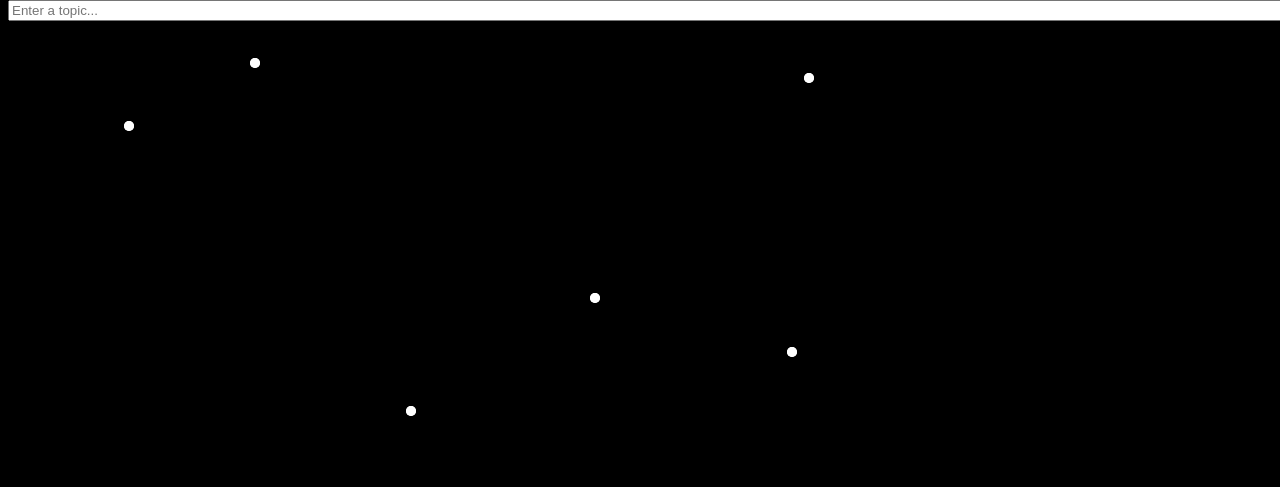
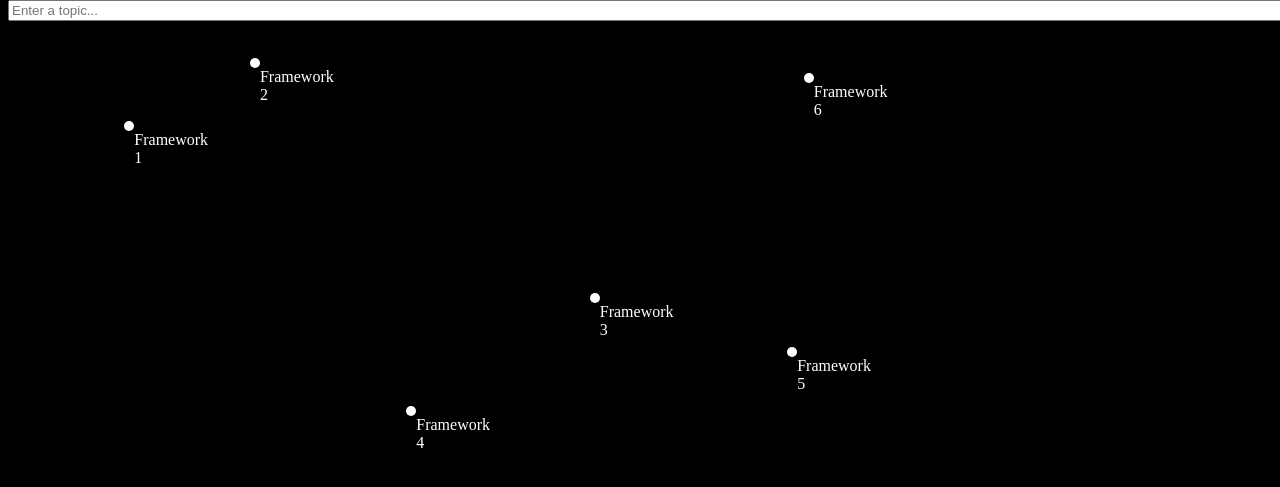
Before and after one commit to lao8n/chatgpt_experiments, a Flask app: page / in a window 1280 px wide. Shown: the top 487 px of the page. Run offline with Flask 3, Linux system fonts and the light colour scheme.

Commit message:
displays lorem ipsum detail if click on link otherwise just displays the frameworks name

```diff
--- a/visualiser/app.py
+++ b/visualiser/app.py
@@ -4,13 +4,20 @@ import random
 app = Flask(__name__)
 
 # This should be fetched from a database in a real application
+# add a third dimension to the data call text with lorem ipsum text
+lorem_ipsum_text = """
+Lorem ipsum dolor sit amet, consectetur adipiscing elit, sed do eiusmod tempor incididunt ut labore et dolore magna
+aliqua. Ut enim ad minim veniam, quis nostrud exercitation ullamco laboris nisi ut aliquip ex ea commodo consequat.
+Duis aute irure dolor in reprehenderit in voluptate velit esse cillum dolore eu fugiat nulla pariatur. Excepteur sint
+occaecat cupidatat non proident, sunt in culpa qui officia deserunt mollit anim id est laborum.
+"""
 data = [
-  {"name": "Framework 1", "type": "economic"},
-  {"name": "Framework 2", "type": "economic"},
-  {"name": "Framework 3", "type": "political"},
-  {"name": "Framework 4", "type": "political"},
-  {"name": "Framework 5", "type": "technology"},
-  {"name": "Framework 6", "type": "technology"},
+  {"name": "Framework 1", "type": "economic", "body": lorem_ipsum_text},
+  {"name": "Framework 2", "type": "economic", "body": lorem_ipsum_text},
+  {"name": "Framework 3", "type": "political", "body": lorem_ipsum_text},
+  {"name": "Framework 4", "type": "political", "body": lorem_ipsum_text},
+  {"name": "Framework 5", "type": "technology", "body": lorem_ipsum_text},
+  {"name": "Framework 6", "type": "technology", "body": lorem_ipsum_text},
   # ... More data here ...
 ]
 
--- a/visualiser/templates/index.html
+++ b/visualiser/templates/index.html
@@ -22,8 +22,12 @@
 
 <body>
   <input id="topic-bar" type="text" placeholder="Enter a topic...">
-
+  <div id="modal" style="display: none; color: white; background-color: black; position: fixed; width: 200px;
+    height: 100px;">
+    <p id="modal-text"></p>
+  </div>
   <script src="https://code.jquery.com/jquery-3.5.1.min.js"></script>
+  <!-- Create a point for each framework-->
   <script>
     $(document).ready(function() {
       $.get("/data", function(data) {
@@ -35,27 +39,43 @@
               top: data[i].y * $(window).height(),
               left: data[i].x * $(window).width(),
             });
+          var text = $("<div></div>")
+            .addClass("point-name")
+            .css({
+                color: 'white',
+                position: 'relative',
+                top: '10px',
+                left: '10px'
+            })
+            .text(data[i].name);
+          point.append(text);
           $("body").append(point);
         }
       });
     });
   </script>
-   <!-- Display the name of the framework when the mouse hovers over it in white text-->
-    <script>
-        $(document).ready(function() {
+
+  <!-- when the user clicks on a point, display the body of the text in a popup-->
+  <script>
+    $(document).ready(function() {
+      $("body").on('click', ".point", function() {
+        var name = $(this).attr("title");
+        console.log(name)
         $.get("/data", function(data) {
-            for (var i = 0; i < data.length; i++) {
-            var point = $("<div></div>")
-                .addClass("point")
-                .attr("title", data[i].name)
-                .css({
-                top: data[i].y * $(window).height(),
-                left: data[i].x * $(window).width(),
-                });
-            $("body").append(point);
+          for (var i = 0; i < data.length; i++) {
+            if (data[i].name == name) {
+              console.log(data[i].body);
+              $("#modal-text").text(data[i].body);
+              $("#modal").show();
             }
+          }
         });
-        });
-    </script>
+      });
+      // Hide the modal when the user clicks on it
+      $("#modal").click(function() {
+        $(this).hide();
+      });
+    });
+  </script>
 </body>
 </html>
```
